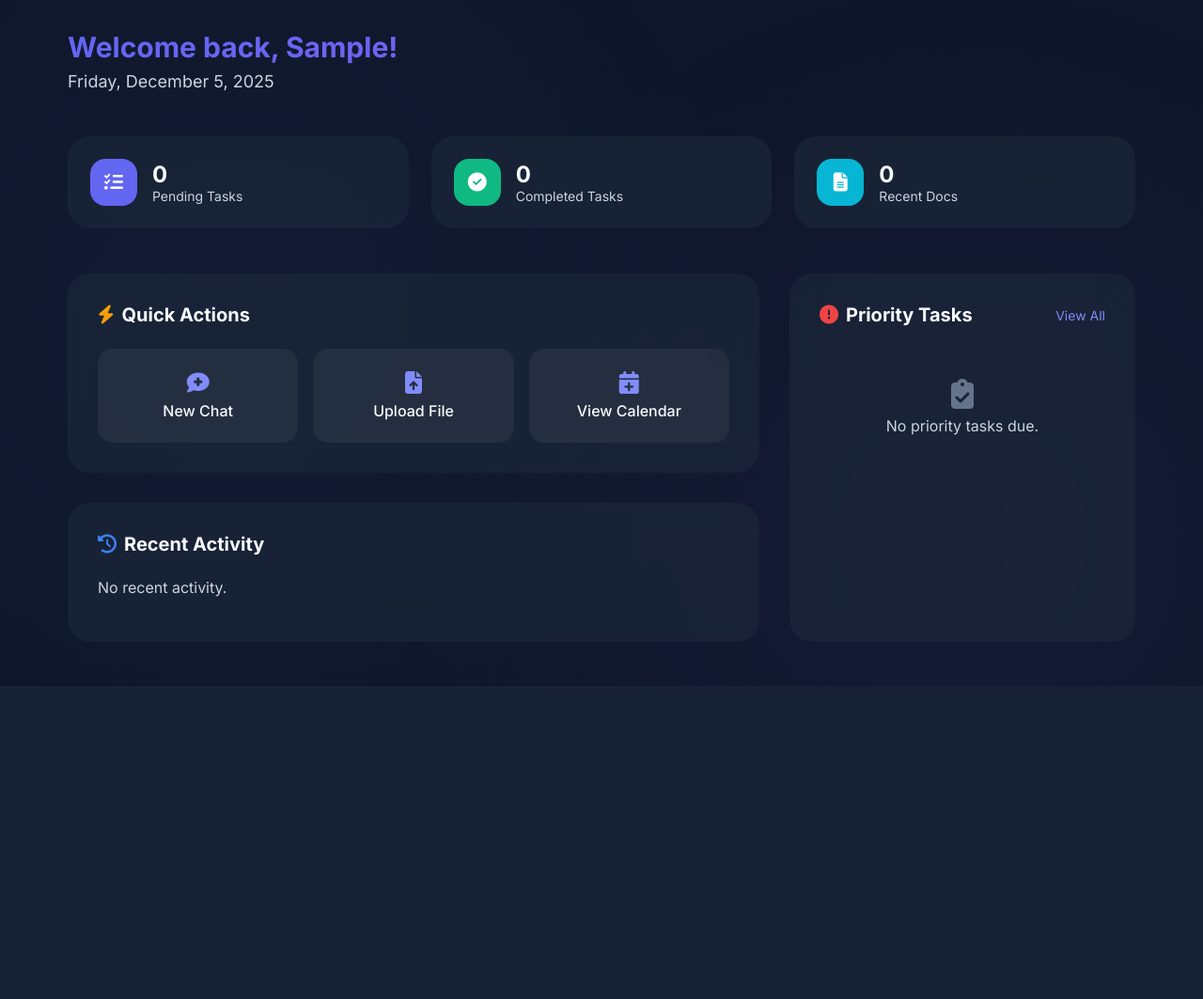
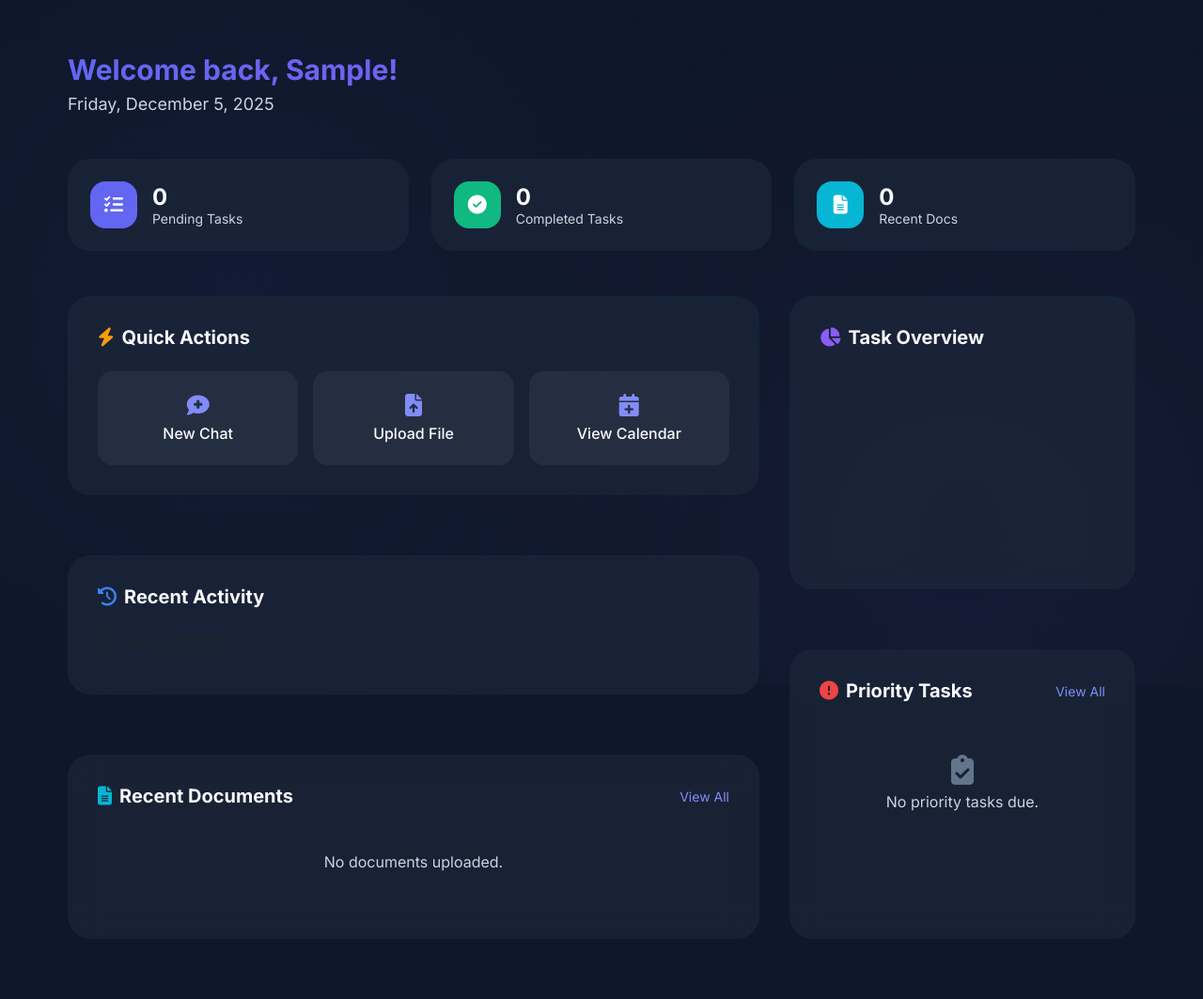
Before and after one commit to Arham43-ops/aiva_chatbot, a Django app: page /dashboard/ in a window 1280 px wide. Shown: the part 70-1133 px from the top of the page at 94% size. Before the commit the page ends 705 px from the top, so only its background shows below. Run offline with Django 5.2, Linux system fonts and the light colour scheme; the visitor is signed in with stand-in values (Sample User, id 1); data that the repository does not hold is empty; a map, chart or similar area stays blank.

Commit message:
Components Aligned

```diff
--- a/chatbot/templates/chatbot/base.html
+++ b/chatbot/templates/chatbot/base.html
@@ -30,6 +30,7 @@
 
 
     <!-- Navbar -->
+    {% block navbar %}
     <nav class="navbar navbar-expand-lg">
         <div class="container-fluid">
             <a class="navbar-brand" href="{% url 'chat' %}">
@@ -115,9 +116,10 @@
             </div>
         </div>
     </nav>
+    {% endblock %}
 
     <!-- Main Content -->
-    <div style="padding-top: var(--header-height);">
+    <div style="{% block content_style %}padding-top: var(--header-height);{% endblock %}">
         {% block content %}
         <!-- Page specific content goes here -->
         {% endblock %}
--- a/chatbot/templates/chatbot/dashboard.html
+++ b/chatbot/templates/chatbot/dashboard.html
@@ -9,6 +9,8 @@
         padding: var(--space-xl);
         max-width: 1200px;
         margin: 0 auto;
+        margin-top: var(--space-lg);
+        /* Added margin to prevent navbar overlap */
     }
 
     .welcome-section {
@@ -89,6 +91,7 @@
         border-radius: var(--radius-xl);
         padding: var(--space-xl);
         height: 100%;
+        margin-bottom: var(--space-xl);
     }
 
     .section-header {
@@ -269,12 +272,54 @@
                     <a href="{% url 'chat' %}?chat_id={{ last_chat.id }}" class="btn btn-sm btn-primary">Continue</a>
                 </div>
                 {% else %}
-                <p>No recent activity.</p>
+                <p class="text-muted">No recent activity.</p>
+                {% endif %}
+            </div>
+
+            <!-- Recent Documents -->
+            <div class="section-card">
+                <div class="section-header">
+                    <div class="section-title">
+                        <i class="fas fa-file-alt" style="color: var(--color-accent);"></i> Recent Documents
+                    </div>
+                    <a href="#" style="font-size: var(--text-sm);">View All</a>
+                </div>
+                {% if recent_docs %}
+                <ul class="task-list-mini">
+                    {% for doc in recent_docs %}
+                    <li class="task-item-mini">
+                        <i class="fas fa-file-pdf" style="color: var(--color-text-muted);"></i>
+                        <span>{{ doc.title }}</span>
+                        <span class="due-badge"
+                            style="background: rgba(6, 182, 212, 0.2); color: var(--color-accent);">{{
+                            doc.uploaded_at|date:"M d" }}</span>
+                    </li>
+                    {% endfor %}
+                </ul>
+                {% else %}
+                <div style="text-align: center; padding: var(--space-lg); color: var(--color-text-muted);">
+                    <p>No documents uploaded.</p>
+                </div>
                 {% endif %}
             </div>
         </div>
 
-        <!-- Right Column: Priority Tasks -->
+        <!-- Right Column -->
+        <div style="display: flex; flex-direction: column; gap: var(--space-xl);">
+
+            <!-- Task Overview Chart -->
+            <div class="section-card">
+                <div class="section-header">
+                    <div class="section-title">
+                        <i class="fas fa-chart-pie" style="color: var(--color-secondary);"></i> Task Overview
+                    </div>
+                </div>
+                <div style="position: relative; height: 200px;">
+                    <canvas id="taskChart"></canvas>
+                </div>
+            </div>
+
+            <!-- Priority Tasks -->
             <div class="section-card">
                 <div class="section-header">
                     <div class="section-title">
@@ -302,4 +347,51 @@
             </div>
         </div>
     </div>
+</div>
 {% endblock %}
+
+{% block extra_js %}
+<script src="https://cdn.jsdelivr.net/npm/chart.js"></script>
+<script>
+    document.addEventListener('DOMContentLoaded', function () {
+        const ctx = document.getElementById('taskChart').getContext('2d');
+
+        // Data from Django context
+        const pendingCount = {{ pending_tasks_count }
+    };
+    const completedCount = {{ completed_tasks_count }};
+
+    new Chart(ctx, {
+        type: 'doughnut',
+        data: {
+            labels: ['Pending', 'Completed'],
+            datasets: [{
+                data: [pendingCount, completedCount],
+                backgroundColor: [
+                    '#6366f1', // Primary (Indigo)
+                    '#10b981'  // Success (Green)
+                ],
+                borderWidth: 0,
+                hoverOffset: 4
+            }]
+        },
+        options: {
+            responsive: true,
+            maintainAspectRatio: false,
+            plugins: {
+                legend: {
+                    position: 'right',
+                    labels: {
+                        color: '#cbd5e1', // Text secondary
+                        font: {
+                            family: "'Inter', sans-serif"
+                        }
+                    }
+                }
+            },
+            cutout: '70%',
+        }
+    });
+    });
+</script>
+{% endblock %}
```
Also changed, not shown: chatbot/templates/chatbot/chat.html (+8 -0 lines). Lines whose indentation alone changed are shown as unchanged.
